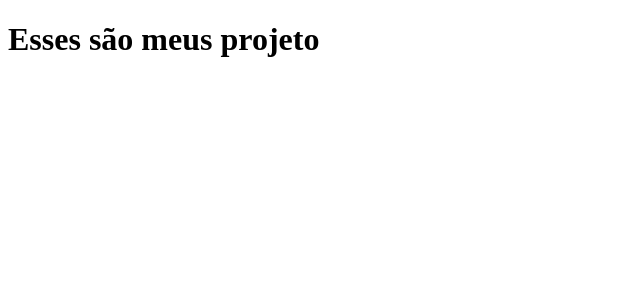
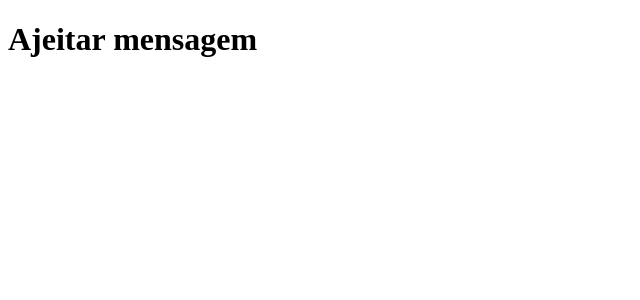
Before and after one commit to Herbert-RD/clone-tabnews, a Next.js app: page /projects in a window 1280 px wide. Shown: the top 300 px of the page, without its empty margins (0-640 px from the left). Built offline with nearby package versions, Linux system fonts and the light colour scheme.

Commit message:
Fix projects title

```diff
--- a/pages/projects.js
+++ b/pages/projects.js
@@ -1,7 +1,7 @@
 function Home(){
   return (
     <div>
-      <h1>Esses são meus projeto</h1>
+      <h1>Ajeitar mensagem</h1>
     </div>
 
     )
```
Also changed, not shown: 1 other file (tests, documents, lock files or other folders).
